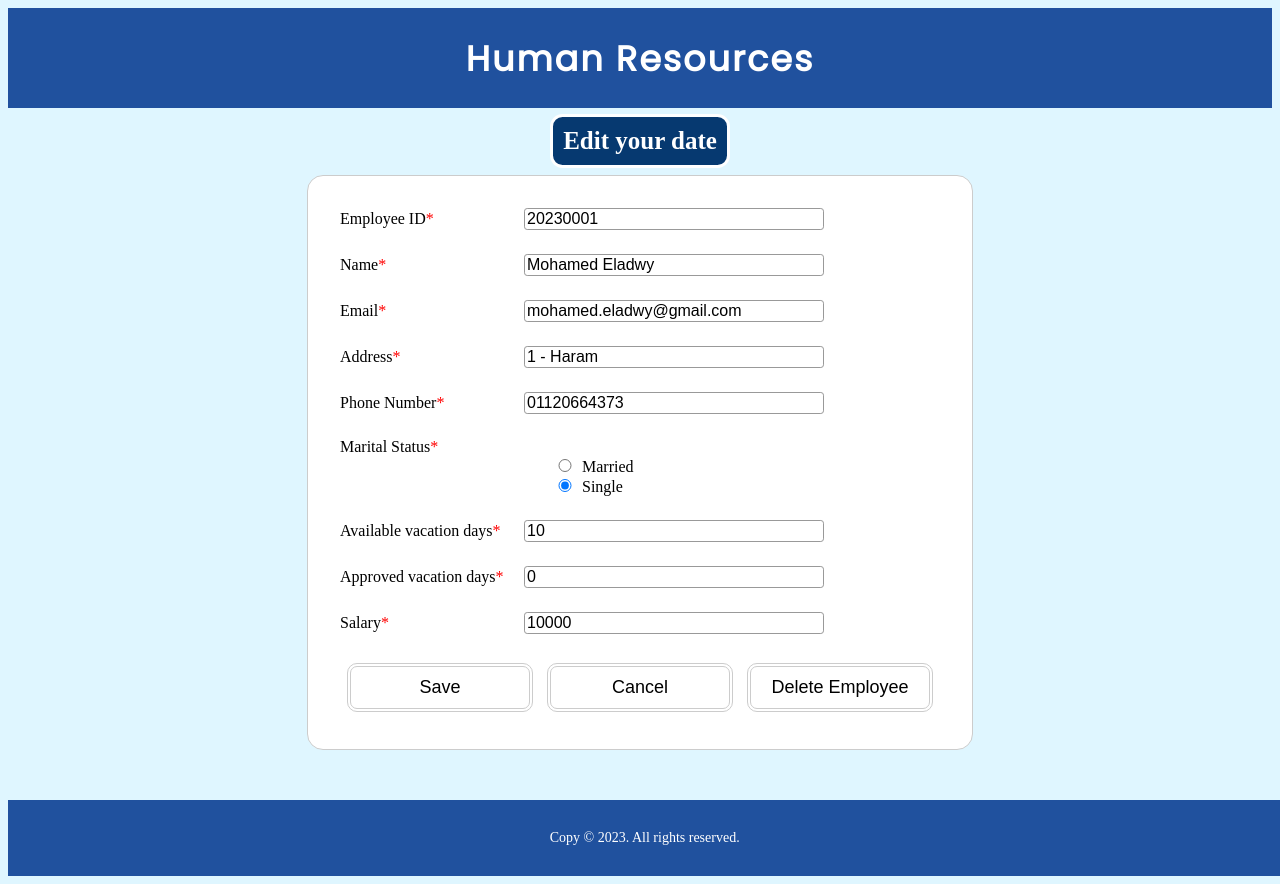
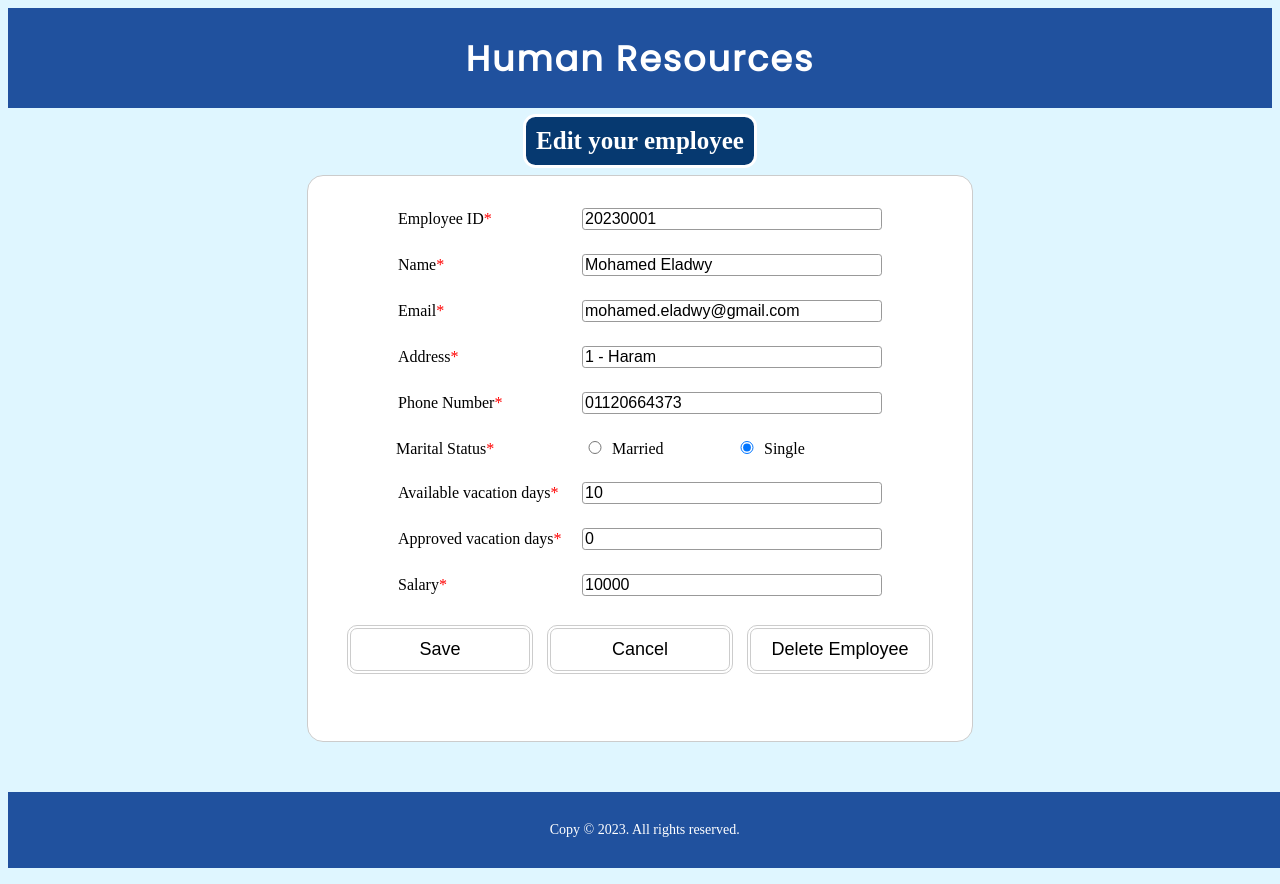
Before and after one commit to moheladwy/WebProject, a Django app: page /search-employee/adit-employee/20230001 in a window 1280 px wide. Run offline with Django 4.2, Linux system fonts and the light colour scheme; data comes from the database, SQL or seed files in the repository; both versions use the stored data as it was after the commit; some libraries are stand-ins or nearby versions; some web fonts are replaced.

Commit message:
delete, edit, add employee done

```diff
--- a/HumanResources/static/styles/form-style.css
+++ b/HumanResources/static/styles/form-style.css
@@ -1,3 +1,7 @@
+.form-container {
+    text-align: center;
+}
+
 .form-container h2 {
     font-size: 25px;
     color: white;
@@ -8,6 +12,17 @@
     border-radius: 0.5em;
     margin: 0.5% auto;
     text-align: center;
+}
+
+.errorMessage {
+    color: red;
+    background-color: white;
+    text-align: center;
+    width: fit-content;
+    font-size: 25px;
+    font-weight: bold;
+    margin: 0.2em auto;
+    padding: 10px;
 }
 
 form {
@@ -22,6 +37,17 @@ form {
 
 .form-element+.form-element {
     margin-top: 1.5em;
+}
+
+#maritalStatus {
+    display: inline-block;
+    width: 19em;
+    text-align: left;
+}
+
+#maritalStatus div {
+    display: inline-block;
+    width: 50%;
 }
 
 label {
--- a/HumanResources/templates/pages/add-employee.html
+++ b/HumanResources/templates/pages/add-employee.html
@@ -14,7 +14,7 @@
 
 {% block body %}
 <div class="form-container">
-    <h2>Add Employee</h2>
+    <h2>Add an Employee</h2>
     <form id="add-employee-form" action="{% url 'addEmployee' %}" method="post">
         {% csrf_token %}
         <div class="form-element">
@@ -85,6 +85,9 @@
             <button id="submit-btn" type="submit">Save</button>
             <a href="{% url 'searchEmployee' %}"><button type="button">Back</button></a>
         </div>
+        {% if errorMessage %}
+            <p class="errorMessage">{{ errorMessage }}</p>
+        {% endif %}
     </form>
 </div>
 {% endblock body %}
--- a/HumanResources/templates/pages/edit-employee.html
+++ b/HumanResources/templates/pages/edit-employee.html
@@ -14,7 +14,8 @@
 
 {% block body %}
 <div class="form-container">
-    <h2>Edit your date </h2>
+    <h2>Edit your employee</h2>
+    {% if id %}
     <form id="edit-employee-form" action="{% url 'editEmployeeForm' id %}" method='post'>
         {% csrf_token %}
         {% for field in form %}
@@ -26,8 +27,13 @@
         <div class="form-element">
             <button id="save-btn" type="submit">Save</button>
             <a href="{% url 'searchEmployee' %}"><button id="cancel-btn" type="button">Cancel</button></a>
-            <a href="{% url 'searchEmployee' %}"><button id="delete-btn" type="button">Delete Employee</button></a>
+            <a href="{% url 'deleteEmployee' id %}"><button id="delete-btn" type="button">Delete Employee</button></a>
         </div>
+        <p class="errorMessage">{{ errorMessage }}</p>
     </form>
+    {% else %}
+        <p class="errorMessage">{{ errorMessage }}</p>
+        <a href="{% url 'searchEmployee' %}"><button id="cancel-btn" type="button">Back to Search</button></a>
+    {% endif %}
 </div>
 {% endblock body %}
--- a/HumanResources/templates/pages/search-employees.html
+++ b/HumanResources/templates/pages/search-employees.html
@@ -19,7 +19,7 @@
     <a href="{% url 'searchEmployee' %}">SEARCH EMPLOYEES</a>
     <a href="{% url 'vacations' %}">VACATIONS</a>
 </div>
-<h2>Search for an Employee to fill the vacation form</h2>
+<h2>Search for an Employee</h2>
 <div class="full-table">
     <div class="above-table">
         <div class="search-box">
--- a/HumanResources/urls.py
+++ b/HumanResources/urls.py
@@ -7,7 +7,8 @@ urlpatterns = [
     path('vacations/', views.vacations, name='vacations'),
     path('search-employee/', views.searchEmployee, name='searchEmployee'),
     path('search-employee/add-employee/', views.addEmployee, name='addEmployee'),
+    path('search-employee/edit-employee/', views.editEmployee, name='editEmployee'),
     path('search-employee/adit-employee/<int:employeeId>', views.editEmployeeForm, name='editEmployeeForm'),
-    path('search-employee/edit-employee/', views.editEmployee, name='editEmployee'),
+    path('search-employee/delete-employee/<int:employeeId>', views.deleteEmployee, name='deleteEmployee'),
     path('search-employee/vacation-form/', views.vacationForm, name='vacationForm')
 ]
--- a/HumanResources/views.py
+++ b/HumanResources/views.py
@@ -1,4 +1,4 @@
-from django.shortcuts import render
+from django.shortcuts import render, redirect
 from django.http import HttpRequest
 from .models import Employee, Vacation
 from .form import EmployeeForm
@@ -6,27 +6,27 @@ from datetime import datetime
 
 
 # done.
-def index(request:HttpRequest):
+def index(request: HttpRequest):
     return render(request, 'index.html')
 
 
 # done.
-def home(request:HttpRequest):
+def home(request: HttpRequest):
     return render(request, 'pages/home.html')
 
 
 # done.
-def searchEmployee(request:HttpRequest):
+def searchEmployee(request: HttpRequest):
     return render(request, 'pages/search-employees.html', {
         'employees': Employee.objects.all()
     })
 
 
 # done.
-def addEmployee(request:HttpRequest):
+def addEmployee(request: HttpRequest):
     if request.method == 'POST':
         employeeID = request.POST.get('id')
-        if Employee.objects.filter(id=employeeID).exists():
+        if Employee.objects.get(id=employeeID):
             return render(request, 'pages/add-employee.html', {'errorMessage': 'Employee ID already exists'})
         employeeName = request.POST.get('name')
         employeeEmail = request.POST.get('email')
@@ -34,24 +34,23 @@ def addEmployee(request:HttpRequest):
         employeeAddress = request.POST.get('address')
         employeeGender = request.POST.get('gender')
         employeeMaritalStatus = request.POST.get('maritalStatus')
-        employeeAvailableVacationDays = request.POST.get('availableVacationDays')
+        employeeAvailableVacationDays = request.POST.get(
+            'availableVacationDays')
         employeeApprovedVacationDays = request.POST.get('approvedVacationDays')
         employeeBirthDate = request.POST.get('birthDay')
         employeeSalary = request.POST.get('salary')
 
-        Employee.objects.create (
-            id = employeeID, name=employeeName, email=employeeEmail,
+        Employee.objects.create(
+            id=employeeID, name=employeeName, email=employeeEmail,
             phoneNumber=employeePhoneNumber, address=employeeAddress, gender=employeeGender,
             maritalStatus=employeeMaritalStatus, availableVacationDays=employeeAvailableVacationDays,
             approvedVacationDays=employeeApprovedVacationDays, birthDay=employeeBirthDate, salary=employeeSalary
         )
-        return render(request, 'pages/search-employees.html', {
-            'employees': Employee.objects.all()
-        })
+        return redirect('searchEmployee')
     return render(request, 'pages/add-employee.html')
 
 
-def initialFormData(employee:Employee, isDesiabled:bool=True) -> EmployeeForm:
+def initialFormData(employee: Employee, isDesiabled: bool = True) -> EmployeeForm:
     initialData = {
         'id': employee.id,
         'name': employee.name,
@@ -71,14 +70,14 @@ def initialFormData(employee:Employee, isDesiabled:bool=True) -> EmployeeForm:
 
 
 # done.
-def editEmployee(request:HttpRequest):
+def editEmployee(request: HttpRequest):
     return render(request, 'pages/edit-employee.html', {
-        'form': EmployeeForm()
+        'errorMessage': 'You did not choose any employee to be edited or deleted.'
     })
 
 
 # done.
-def editEmployeeForm(request:HttpRequest, employeeId:int):
+def editEmployeeForm(request: HttpRequest, employeeId: int):
     if request.method == 'POST':
         employee = Employee.objects.get(id=employeeId)
         employee.id = request.POST.get('id')
@@ -86,17 +85,15 @@ def editEmployeeForm(request:HttpRequest, employeeId:int):
         employee.phoneNumber = request.POST.get('phoneNumber')
         employee.address = request.POST.get('address')
         employee.maritalStatus = request.POST.get('maritalStatus')
-        employee.availableVacationDays = request.POST.get('availableVacationDays')
-        employee.approvedVacationDays = request.POST.get('approvedVacationDays')
+        employee.availableVacationDays = request.POST.get(
+            'availableVacationDays')
+        employee.approvedVacationDays = request.POST.get(
+            'approvedVacationDays')
         employee.salary = request.POST.get('salary')
         employee.save()
-        return render(request, 'pages/search-employees.html', {
-            'employees': Employee.objects.all()
-        })
-    try:
-        employee = Employee.objects.get(id=employeeId)
-    except:
-        return render(request, 'pages/edit-employee.html', {'errorMessage': 'Employee does not exist.'})
+        return redirect('searchEmployee')
+
+    employee = Employee.objects.get(id=employeeId)
     form = initialFormData(employee)
     return render(request, 'pages/edit-employee.html', {
         'form': form,
@@ -104,13 +101,26 @@ def editEmployeeForm(request:HttpRequest, employeeId:int):
     })
 
 
+def deleteEmployee(request: HttpRequest, employeeId: int):
+    try:
+        employee = Employee.objects.get(id=employeeId)
+        employee.delete()
+    except:
+        return render(request, 'pages/edit-employee.html', {
+            'errorMessage': 'Employee does not exist to be deleted.',
+            'id': employeeId,
+            'form': EmployeeForm()
+        })
+    return redirect('searchEmployee')
+
+
 # not done.
-def vacationForm(request:HttpRequest):
+def vacationForm(request: HttpRequest):
     return render(request, 'pages/vacation-form.html')
 
 
 # not done.
-def vacations(request:HttpRequest):
+def vacations(request: HttpRequest):
     vacations = Vacation.objects.filter(status='P')
     return render(request, 'pages/vacations.html', {
         'vacations': vacations
```
Also changed, not shown: db.sqlite3.
